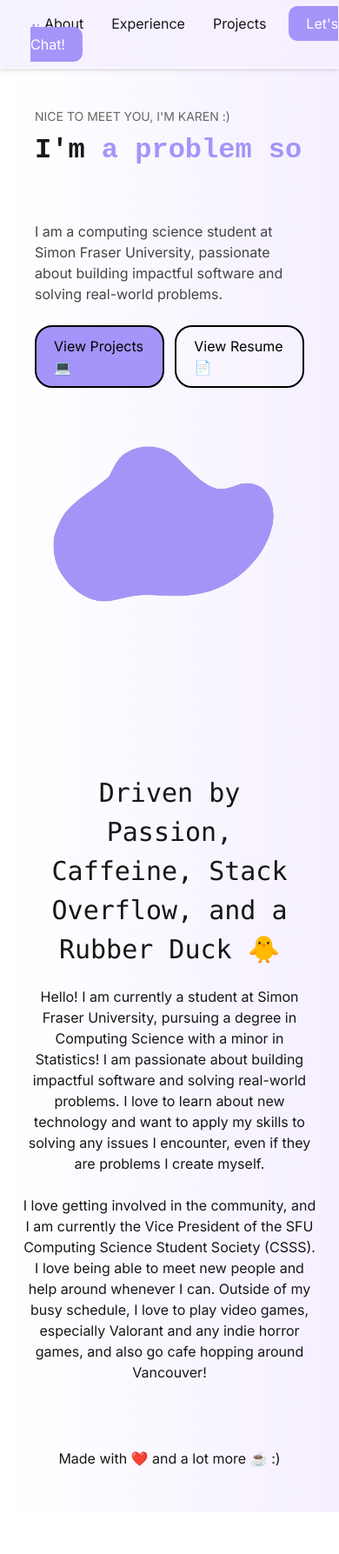
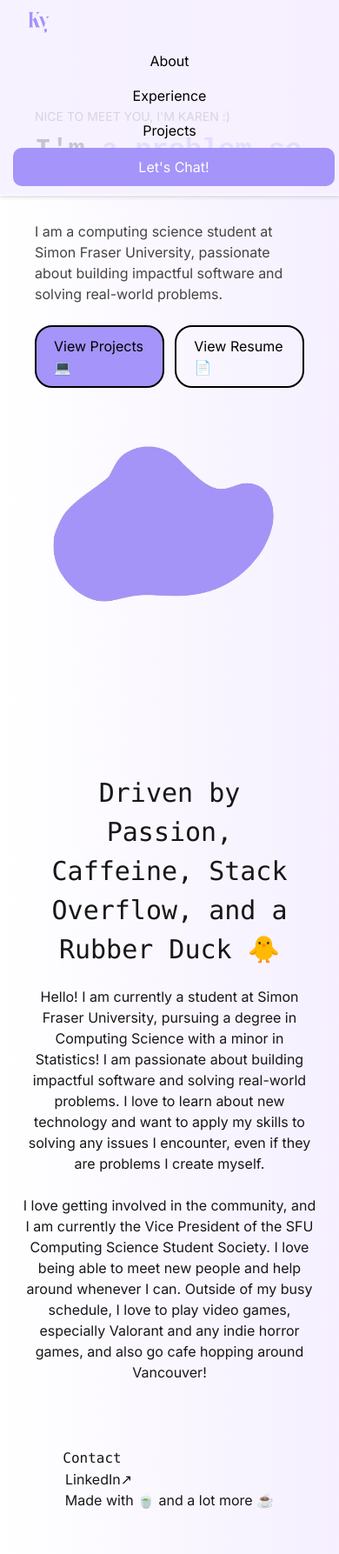
Before and after one commit to karyao/PersonalWebsite, a Next.js app: page / in a window 390 px wide. Shown: the whole page at 87% size. Before the commit the page ends 1739 px from the top, so only its background shows below. Built offline with nearby package versions, Linux system fonts and the light colour scheme.

Commit message:
feat(navbar): made it rows for mobile version

```diff
--- a/components/About.tsx
+++ b/components/About.tsx
@@ -10,7 +10,7 @@ export default function About() {
         I am passionate about building impactful software and solving real-world problems. I love to learn about new technology and want to apply my skills to solving any issues I encounter, even if they are problems I create myself.
 
         <br/><br/>
-        I love getting involved in the community, and I am currently the Vice President of the SFU Computing Science Student Society (CSSS). I love being able to meet new people and help around whenever I can. Outside of my busy schedule, I love to play video games, especially Valorant and any indie horror games, and also go cafe hopping around Vancouver!
+        I love getting involved in the community, and I am currently the Vice President of the SFU Computing Science Student Society. I love being able to meet new people and help around whenever I can. Outside of my busy schedule, I love to play video games, especially Valorant and any indie horror games, and also go cafe hopping around Vancouver!
 
       </div>
     </div>
--- a/components/Footer.tsx
+++ b/components/Footer.tsx
@@ -3,7 +3,11 @@ import styles from './styles/Footer.module.css';
 export default function Footer() {
     return (
         <footer className={styles.footer}>
-           Made with ❤️ and a lot more ☕️ :)
+            <div className={styles.socials}>
+                <h3>Contact</h3>
+                <a href="https://www.linkedin.com/in/karenjhyao/">LinkedIn</a>
+            </div>
+            Made with 🍵 and a lot more ☕️
         </footer>
 
     )
--- a/components/styles/Footer.module.css
+++ b/components/styles/Footer.module.css
@@ -6,3 +6,21 @@
     text-align: center;
     padding: 50px;
 }
+
+.socials {
+    display: grid;
+    justify-content: space-between;
+}
+
+.socials h3 {
+    font-family: Menlo, Monaco, Consolas, "Courier New", monospace;
+}
+
+.socials a {
+    padding: 0 10px;
+    margin-left: 15px;
+}
+
+.footer a::after {
+    content: '↗';
+}
--- a/components/styles/NavBar.module.css
+++ b/components/styles/NavBar.module.css
@@ -1,9 +1,9 @@
+
 .nav {
   position: fixed;
   top: 0;
   left: 0;
   width: 100%;
-  /* makes nav always on top */
   z-index: 999;
 
   display: flex;
@@ -13,6 +13,7 @@
   background-color: rgba(245, 239, 255, 0.8);
   border-bottom: 1px solid white;
   box-shadow: 0 2px 4px rgba(150, 150, 150, 0.3);
+  flex-wrap: wrap;
 }
 
 .title {
@@ -21,15 +22,22 @@
   color: white;
 }
 
-.links a {
-  padding: 0 16px;
-  font-size: 16px;
-}
-
 .logo {
   margin-left: 20px;
   width: 30px;
   height: 30px;
+}
+
+.links {
+  display: flex;
+  align-items: center;
+}
+
+.links a {
+  padding: 0 16px;
+  font-size: 16px;
+  text-decoration: none;
+  color: black;
 }
 
 .links a:hover {
@@ -38,8 +46,7 @@
 
 .links a.contact {
   background-color: #a594f9;
-  text-decoration: none;
-  color:white;
+  color: white;
   border-radius: 10px;
   padding: 10px 20px;
   margin-left: 10px;
@@ -49,3 +56,28 @@
   background-color: #e2dcfd;
   color: black;
 }
+
+/* ——— MOBILE ——— */
+@media (max-width: 600px) {
+  .nav {
+    flex-direction: column;
+    align-items: flex-start;
+    padding: 10px;
+  }
+
+  .title {
+    margin-bottom: 10px;
+  }
+
+  .links {
+    width: 100%;
+    flex-direction: column;
+  }
+
+  .links a {
+    padding: 8px 0;
+    width: 100%;
+    text-align: center;
+  }
+
+}
```
Also changed, not shown: package.json (+7 -6 lines), public/InBug-White.png (added), 1 other file (tests, documents, lock files or other folders).
